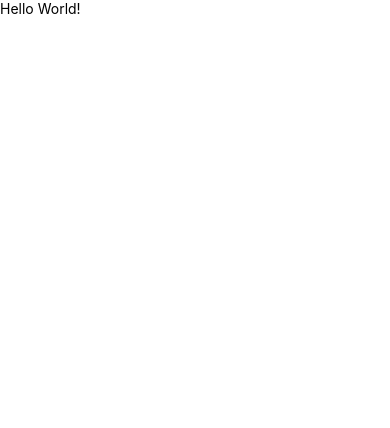
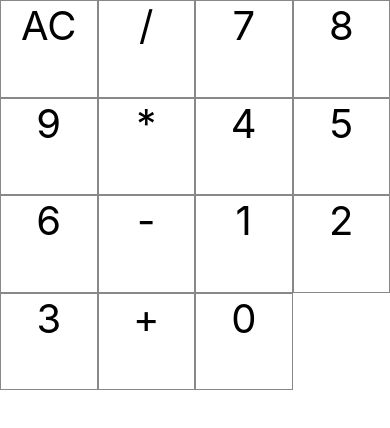
Before and after one commit to HDeiro/react-native-studies, a React Native app in the folder calculator/: screen / in a window 390 px wide. Shown: the top 428 px of the page. Built offline with nearby package versions, Linux system fonts and the light colour scheme.

Commit message:
Add calc buttons

```diff
--- a/calculator/src/App.tsx
+++ b/calculator/src/App.tsx
@@ -1,8 +1,33 @@
-import React from 'react';
-import {Text} from 'react-native';
+import React, {useRef} from 'react';
+import {SafeAreaView, StyleSheet, View} from 'react-native';
+import basicCalcData from './data/basic-calc.json';
+import Button from './components/Button';
+
+const styles = StyleSheet.create({
+  container: {
+    flex: 1,
+  },
+  buttonContainer: {
+    flexDirection: 'row',
+    flexWrap: 'wrap',
+  },
+});
 
 const App = () => {
-  return <Text>Hello World!</Text>;
+  const calcDataRef = useRef(basicCalcData);
+  return (
+    <SafeAreaView style={styles.container}>
+      <View style={styles.buttonContainer}>
+        {calcDataRef.current.map(({label}) => (
+          <Button
+            key={`calc-action-${label}`}
+            label={label}
+            onClick={() => console.log('aaaa')}
+          />
+        ))}
+      </View>
+    </SafeAreaView>
+  );
 };
 
 export default App;
--- /dev/null
+++ b/calculator/src/components/Button.tsx
@@ -0,0 +1,34 @@
+import React from 'react';
+import {
+  Dimensions,
+  GestureResponderEvent,
+  StyleSheet,
+  Text,
+  TouchableHighlight,
+} from 'react-native';
+
+type PropsType = {
+  label: string | number;
+  onClick: (event: GestureResponderEvent) => void;
+};
+
+const buttonSize = Dimensions.get('window').width / 4;
+const styles = StyleSheet.create({
+  Button: {
+    fontSize: 40,
+    height: buttonSize,
+    width: buttonSize,
+    backgroundColor: '#fff',
+    textAlign: 'center',
+    borderWidth: 1,
+    borderColor: '#888',
+  },
+});
+
+const Button = ({onClick, label}: PropsType) => (
+  <TouchableHighlight onPress={onClick}>
+    <Text style={styles.Button}>{label}</Text>
+  </TouchableHighlight>
+);
+
+export default Button;
--- /dev/null
+++ b/calculator/src/data/basic-calc.json
@@ -0,0 +1,62 @@
+[
+  {
+    "label": "AC",
+    "type": "functional-operation"
+  },
+  {
+    "label": "/",
+    "type": "math-operation"
+  },
+  {
+    "label": 7,
+    "type": "number"
+  },
+  {
+    "label": 8,
+    "type": "number"
+  },
+  {
+    "label": 9,
+    "type": "number"
+  },
+  {
+    "label": "*",
+    "type": "math-operation"
+  },
+  {
+    "label": 4,
+    "type": "number"
+  },
+  {
+    "label": 5,
+    "type": "number"
+  },
+  {
+    "label": 6,
+    "type": "number"
+  },
+  {
+    "label": "-",
+    "type": "math-operation"
+  },
+  {
+    "label": 1,
+    "type": "number"
+  },
+  {
+    "label": 2,
+    "type": "number"
+  },
+  {
+    "label": 3,
+    "type": "number"
+  },
+  {
+    "label": "+",
+    "type": "math-operation"
+  },
+  {
+    "label": 0,
+    "type": "number"
+  }
+]
```
